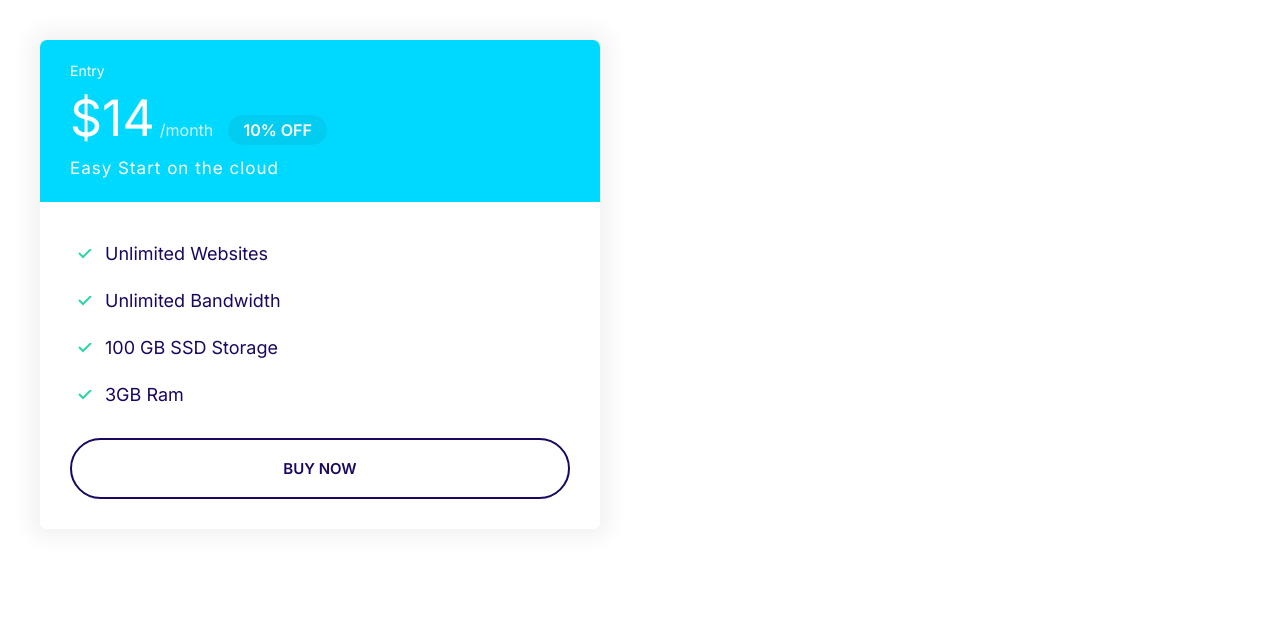
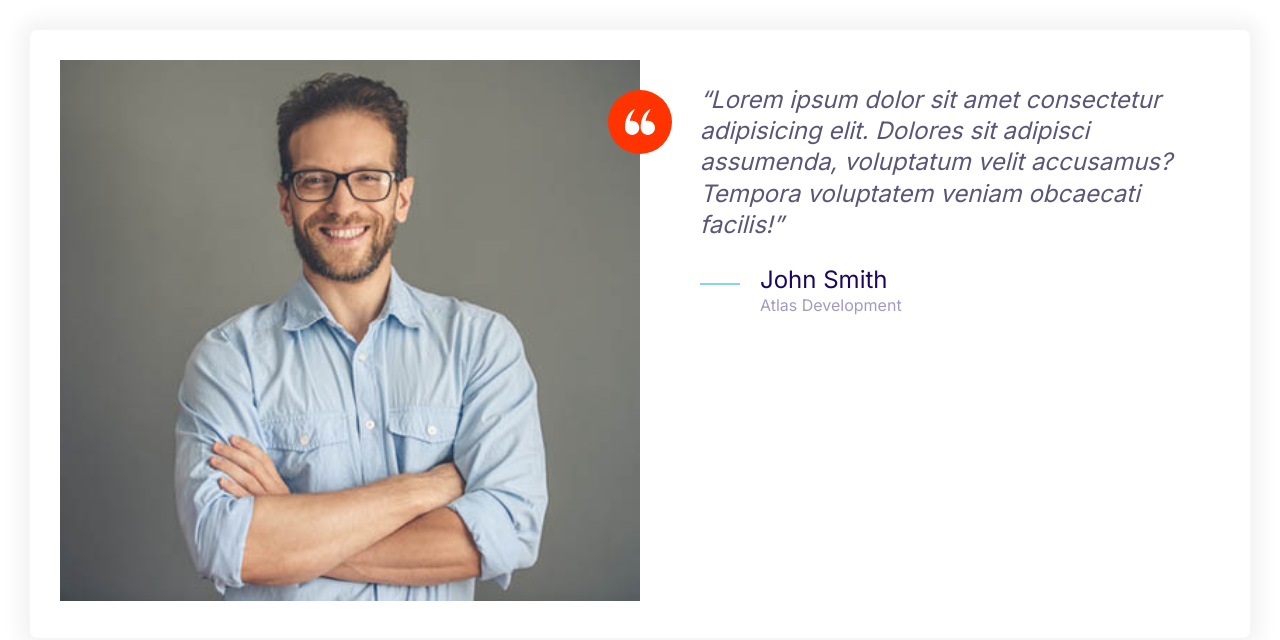
Before and after one commit to alfredoparreiras/Moshify, a plain HTML site: page index.html in a window 1280 px wide. Drawn offline with Linux system fonts and the light colour scheme.

Commit message:
Built Testimonials

```diff
--- a/css/styles.css
+++ b/css/styles.css
@@ -5,7 +5,9 @@
     --color-headings: #1b0760;
     --color-body: #918ca4;
     --color-border: #ccc;
+    --color-body-darker: #5c5577;
     --border-radius: 30px;
+
 }
 
 
@@ -176,6 +178,19 @@ a{
     width: 64px;
 }
 
+.icon-container--accent{
+    background: var(--color-accent)
+}
+
+.icon--white{
+    fill: white;
+}
+
+.icon--small{
+    width: 30px;
+    height: 30px;
+}
+
 /* Buttons */
 
 .btn{
@@ -335,6 +350,19 @@ a{
     margin-bottom: 2rem;
 }
 
+.plan--popular .card__header {
+    position: relative;
+}
+
+.plan--popular .card__header::before{
+    content: url(/src/icons/popular.svg);
+    width: 40px;
+    display: inline-block;
+    position: absolute;
+    top: -6px;
+    right: 5%;
+}
+
 @media screen and (min-width:1024px){
     .plan__name{
         font-size: 1.4rem;
@@ -352,3 +380,117 @@ a{
         font-size: 1.7rem;
     }
 }
+
+/* Media */
+.media{
+    display: flex;
+}
+
+.media__body{
+    margin: 0 2rem ;
+}
+
+.media__title{
+    margin-top: 0;
+}
+
+.media__image {
+    margin-top: 1rem;
+}
+
+/* Quote Component */
+.quote{
+    font-size: 3rem;
+    font-style: italic;
+    color: var(--color-body-darker);
+    line-height: 1.3;
+}
+
+.quote__text::before{
+    content: open-quote;
+}
+
+.quote__text::after{
+    content: close-quote;
+}
+
+.quote__author{
+    color: var(--color-headings);
+    font-size: 3rem;
+    font-weight: 500;
+    font-style: normal;
+    margin-bottom: 0;
+}
+
+.quote__organization{
+    font-size: 2rem;
+    font-style: normal;
+    color: var(--color-headings);
+    opacity: .4;
+}
+
+.quote__line{
+    position: relative;
+    bottom: 10px;
+}
+
+@media screen and (min-width: 1024px) {
+    .quote{
+        font-size: 2rem;
+    }
+    .quote__author{
+        font-size: 2.4rem;
+    }
+    .quote__organization{
+        font-size: 1.6rem;
+    }
+}
+
+/* Grids */
+
+.grid{
+    display: grid;
+}
+
+@media screen and (min-width: 768px){
+    .grid--1x2{
+        grid-template-columns: 1fr 1fr;
+    }
+}
+
+@media screen and (min-width: 1024px){
+    .grid--1x3{
+        grid-template-columns: repeat(3,1fr);
+    }
+}
+
+/* Testimonials */
+.testimonial {
+    padding: 3rem;
+}
+
+.testimonial__image{
+    position: relative;
+}
+
+.testimonial__image > img{
+    width: 100%;
+}
+
+.testimonial__image > .icon-container{
+    position: absolute;
+    top: 3rem;
+    right: -32px;
+}
+
+@media screen and (min-width: 768px){
+    .testimonial .quote,
+    .testimonial .quote__author {
+        font-size: 2.4rem;
+    }
+
+    .testimonial .quote{
+    margin-left: 6rem;
+    }
+
+}
--- a/index.html
+++ b/index.html
@@ -11,30 +11,36 @@
     <link rel="stylesheet" href="css/styles.css">
     <title>Document</title>
 </head>
-<body>
-    <div style="width: 50%; padding: 4rem;">
-        <div class="plan">
-            <div class="card card--secondary">
-                <header class="card__header">
-                    <h3 class="plan__name">Entry</h3>
-                    <span class="plan__price">$14</span>
-                    <span class="plan__billing-cycle">/month</span>
-                    <span class="badge badge--secondary badge--small">10% OFF</span>
-                    <span class="plan__description">Easy Start on the cloud</span>
-                </header>
-                <div class="card__body">
-                    <ul class="list list--tick">
-                        <li class="list__item">Unlimited Websites</li>
-                        <li class="list__item">Unlimited Bandwidth</li>
-                        <li class="list__item">100 GB SSD Storage</li>
-                        <li class="list__item">3GB Ram</li>
-                    </ul>
-                    <button class="btn btn--outline btn--block">Buy Now</button>
-                </div>
+<body style="padding: 3rem;">
+
+    <div class="card testimonial">
+        <div class="grid grid--1x2">
+            <div class="testimonial__image">
+                <img src="/src/images/testimonial.jpg" alt="A happy smiling customer">
+                <span class="icon-container icon-container--accent">
+                    <svg class="icon icon--white icon--small">
+                        <use xlink:href="src/icons/sprite.svg#quotes"></use>
+                    </svg>
+                </span>
             </div>
+            <blockquote class="quote">
+                <p class="quote__text">Lorem ipsum dolor sit amet consectetur adipisicing elit. Dolores sit adipisci assumenda, voluptatum velit accusamus? Tempora voluptatem veniam obcaecati facilis!</p>
+                <footer >
+                    <div class="media">
+                        <div class="media__image">
+                            <svg class="icon icon--primary quote__line">
+                                <use xlink:href="src/icons/sprite.svg#line"></use>
+                            </svg>
+                        </div>
+                        <div class="media__body">
+                            <h3 class="media__title quote__author">John Smith</h3>
+                            <p class="quote__organization">Atlas Development</p>
+                        </div>
+                    </div>
+                </footer>
+            </blockquote>
         </div>
     </div>
 
-
 </body>
 </html>
```
Also changed, not shown: css/Components/media.html (added, +11 -0 lines), css/Components/plan.html (added, +22 -0 lines), css/Components/quotes.html (added, +16 -0 lines), src/icons/popular.svg (added), 1 other file.
